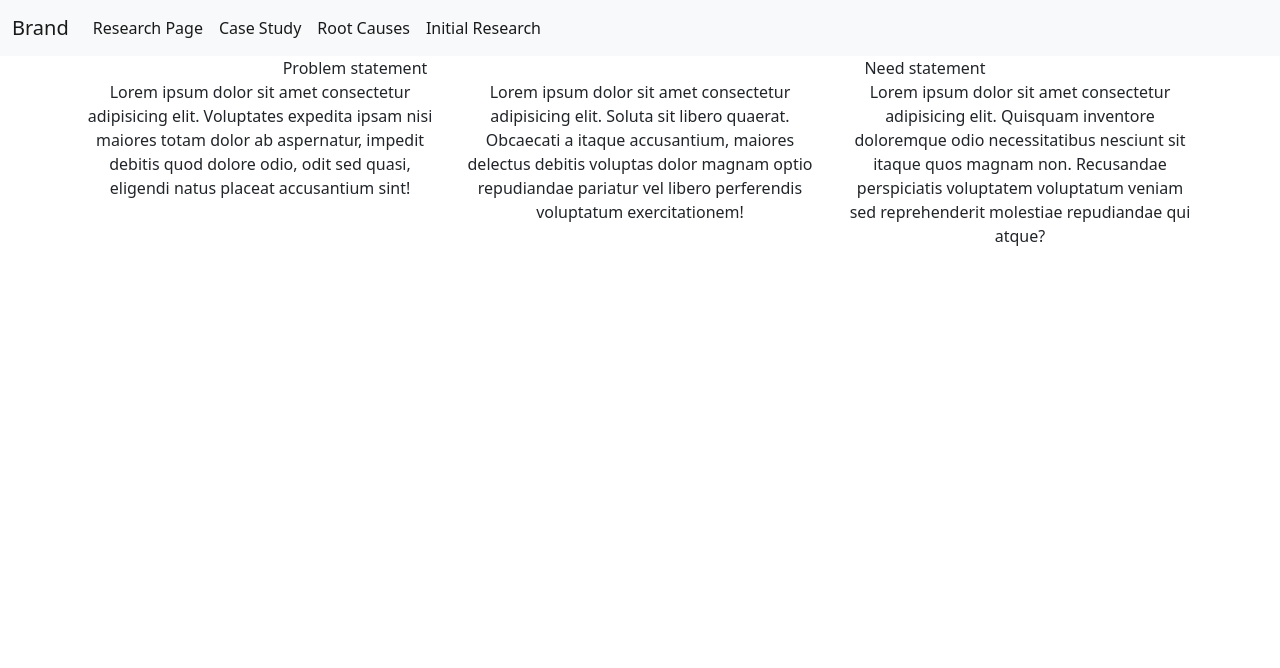
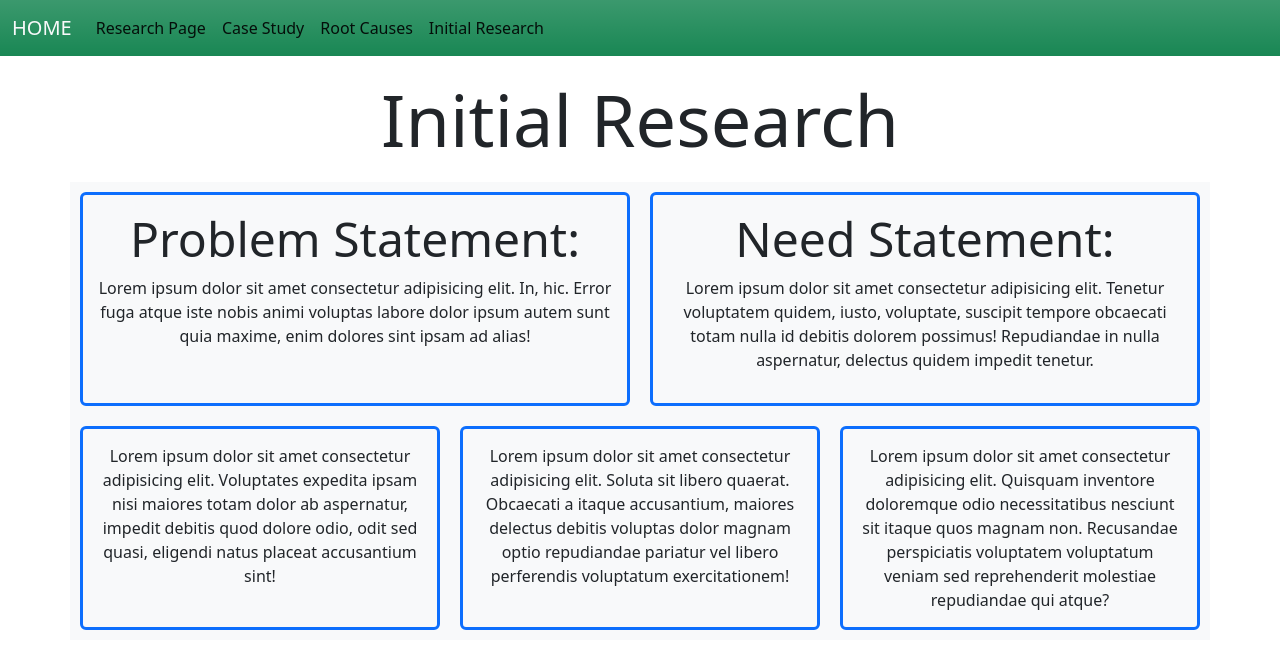
Before and after one commit to MongooseIV/mingus_school, a plain HTML site: page research/initial_research.html in a window 1280 px wide. Drawn offline with nearby package versions, Linux system fonts and the light colour scheme.

Commit message:
updated research

```diff
--- a/master.css
+++ b/master.css
@@ -34,3 +34,9 @@ form{
 #comment_field{
     border: 5px grey solid;
 }
+
+.col{
+    padding: 15px;
+    margin: 10px;
+    background-color: rgba(117, 213, 117, 0.642);
+}
--- a/research/initial_research.html
+++ b/research/initial_research.html
@@ -6,12 +6,14 @@
     <meta name="viewport" content="width=device-width, initial-scale=1.0">
     <title>Initial Research</title>
     <link href="https://cdn.jsdelivr.net/npm/bootstrap@5.2.1/dist/css/bootstrap.min.css" rel="stylesheet" integrity="sha384-iYQeCzEYFbKjA/T2uDLTpkwGzCiq6soy8tYaI1GyVh/UjpbCx/TYkiZhlZB6+fzT" crossorigin="anonymous">
+    <link rel="stylesheet" href="research.css">
+
 
 </head>
 <body>
-    <nav class="navbar navbar-expand-lg bg-light">
+    <nav class="navbar navbar-expand-lg bg-success bg-gradient">
         <div class="container-fluid">
-          <a class="navbar-brand" href="../index.html">Brand</a>
+          <a class="navbar-brand text-light" href="../index.html">HOME</a>
           <button class="navbar-toggler" type="button" data-bs-toggle="collapse" data-bs-target="#navbarNav" aria-controls="navbarNav" aria-expanded="false" aria-label="Toggle navigation">
             <span class="navbar-toggler-icon"></span>
           </button>
@@ -41,25 +43,28 @@
   Use https://getbootstrap.com/docs/5.2/content/typography/ to adjust the display (size, etc)
   Use https://getbootstrap.com/docs/5.2/customize/color/ to adjust color attributes
   (there's also different pages with background color, opacity, etc )-->
+<div class="container text-center display-2"> Initial Research</div>
 <div class="container text-center">
     <!-- To begin to understand how the following "grid" works, check out this link. This is the code we have below
     https://getbootstrap.com/docs/5.2/layout/grid/#equal-width  -->
-        <div class="row">
-          <div class="col container">
-            Problem statement
+        <div class="row bg-light">
+          <div class="col border-primary border border-3 top_row rounded">
+            <h2 class="display-5">Problem Statement:</h2>
+            <p>Lorem ipsum dolor sit amet consectetur adipisicing elit. In, hic. Error fuga atque iste nobis animi voluptas labore dolor ipsum autem sunt quia maxime, enim dolores sint ipsam ad alias!</p>
           </div>
-          <div class="col container">
-            Need statement
+          <div class="col border border-primary border-3 top_row rounded">
+            <h2 class="display-5">Need Statement:</h2>
+            <p>Lorem ipsum dolor sit amet consectetur adipisicing elit. Tenetur voluptatem quidem, iusto, voluptate, suscipit tempore obcaecati totam nulla id debitis dolorem possimus! Repudiandae in nulla aspernatur, delectus quidem impedit tenetur.</p>
           </div>
         </div>
-        <div class="row">
-          <div class="col container">
+        <div class="row bg-light">
+          <div class="col border border-primary border-3 rounded">
             Lorem ipsum dolor sit amet consectetur adipisicing elit. Voluptates expedita ipsam nisi maiores totam dolor ab aspernatur, impedit debitis quod dolore odio, odit sed quasi, eligendi natus placeat accusantium sint!
           </div>
-          <div class="col container">
+          <div class="col border border-primary border-3 rounded">
             Lorem ipsum dolor sit amet consectetur adipisicing elit. Soluta sit libero quaerat. Obcaecati a itaque accusantium, maiores delectus debitis voluptas dolor magnam optio repudiandae pariatur vel libero perferendis voluptatum exercitationem!
           </div>
-          <div class="col container">
+          <div class="col border border-primary border-3 rounded">
             Lorem ipsum dolor sit amet consectetur adipisicing elit. Quisquam inventore doloremque odio necessitatibus nesciunt sit itaque quos magnam non. Recusandae perspiciatis voluptatem voluptatum veniam sed reprehenderit molestiae repudiandae qui atque?
           </div>
         </div>
--- /dev/null
+++ b/research/research.css
@@ -0,0 +1,7 @@
+.col{
+    padding: 15px;
+    margin: 10px;
+}
+.display-2{
+    padding: 20px
+}
```
Also changed, not shown: index.html (+4 -5 lines), research/case_study.html (+2 -2 lines), research/research_page.html (+4 -2 lines), research/root_causes.html (+2 -2 lines).
